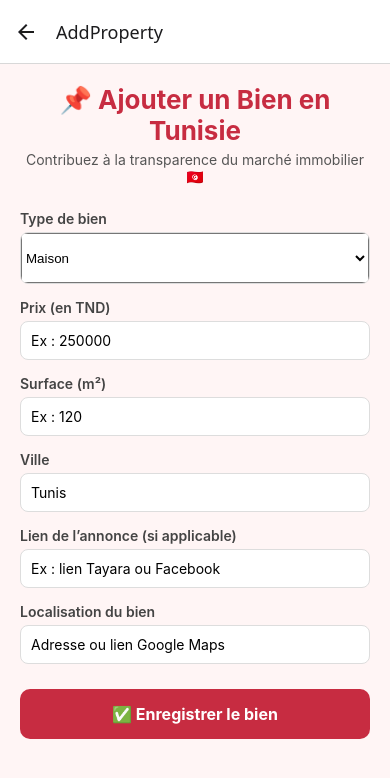
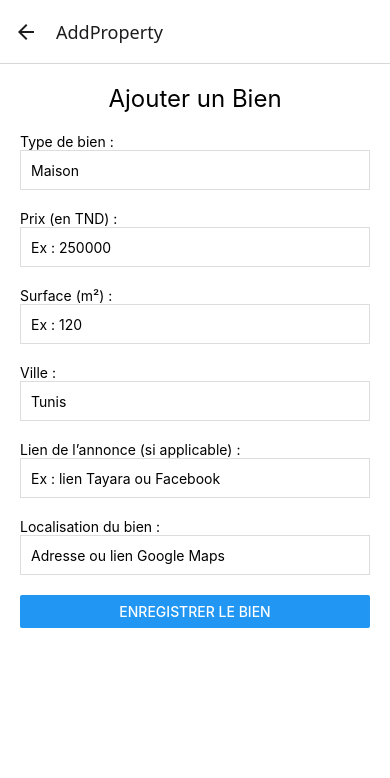
Before and after one commit to Rayanne92/real-estate-tunisia, a React Native app in the folder real-estate-tunisia/: screen /AddProperty in a window 390 px wide. Shown: the top 778 px of the page. Built offline with nearby package versions, Linux system fonts and the light colour scheme.

Commit message:
Page AddProperty GOOD

```diff
--- a/real-estate-tunisia/screens/AddPropertyScreen.js
+++ b/real-estate-tunisia/screens/AddPropertyScreen.js
@@ -1,15 +1,7 @@
 // screens/AddPropertyScreen.js
 
 import React, { useState } from 'react';
-import {
-  View,
-  Text,
-  TextInput,
-  TouchableOpacity,
-  StyleSheet,
-  ScrollView,
-} from 'react-native';
-import { Picker } from '@react-native-picker/picker';
+import { View, Text, TextInput, Button, StyleSheet } from 'react-native';
 
 const AddPropertyScreen = () => {
   const [propertyType, setPropertyType] = useState('Maison');
@@ -38,27 +30,17 @@ const AddPropertyScreen = () => {
   };
 
   return (
-    <ScrollView contentContainerStyle={styles.container}>
-      <Text style={styles.title}>📌 Ajouter un Bien en Tunisie</Text>
-      <Text style={styles.subtitle}>
-        Contribuez à la transparence du marché immobilier 🇹🇳
-      </Text>
+    <View style={styles.container}>
+      <Text style={styles.title}>Ajouter un Bien</Text>
 
-      <Text style={styles.label}>Type de bien</Text>
-      <View style={styles.pickerWrapper}>
-        <Picker
-          selectedValue={propertyType}
-          style={styles.picker}
-          onValueChange={(itemValue) => setPropertyType(itemValue)}
-        >
-          <Picker.Item label="Maison" value="Maison" />
-          <Picker.Item label="Terrain" value="Terrain" />
-          <Picker.Item label="Local commercial" value="Local" />
-          <Picker.Item label="Appartement" value="Appartement" />
-        </Picker>
-      </View>
+      <Text>Type de bien :</Text>
+      <TextInput
+        style={styles.input}
+        value={propertyType}
+        onChangeText={setPropertyType}
+      />
 
-      <Text style={styles.label}>Prix (en TND)</Text>
+      <Text>Prix (en TND) :</Text>
       <TextInput
         style={styles.input}
         keyboardType="numeric"
@@ -67,7 +49,7 @@ const AddPropertyScreen = () => {
         onChangeText={setPrice}
       />
 
-      <Text style={styles.label}>Surface (m²)</Text>
+      <Text>Surface (m²) :</Text>
       <TextInput
         style={styles.input}
         keyboardType="numeric"
@@ -76,7 +58,7 @@ const AddPropertyScreen = () => {
         onChangeText={setSurface}
       />
 
-      <Text style={styles.label}>Ville</Text>
+      <Text>Ville :</Text>
       <TextInput
         style={styles.input}
         placeholder="Ex : Sfax, Nabeul, etc."
@@ -84,7 +66,7 @@ const AddPropertyScreen = () => {
         onChangeText={setCity}
       />
 
-      <Text style={styles.label}>Lien de l’annonce (si applicable)</Text>
+      <Text>Lien de l’annonce (si applicable) :</Text>
       <TextInput
         style={styles.input}
         placeholder="Ex : lien Tayara ou Facebook"
@@ -92,7 +74,7 @@ const AddPropertyScreen = () => {
         onChangeText={setLink}
       />
 
-      <Text style={styles.label}>Localisation du bien</Text>
+      <Text>Localisation du bien :</Text>
       <TextInput
         style={styles.input}
         placeholder="Adresse ou lien Google Maps"
@@ -100,68 +82,28 @@ const AddPropertyScreen = () => {
         onChangeText={setLocation}
       />
 
-      <TouchableOpacity style={styles.button} onPress={handleAddProperty}>
-        <Text style={styles.buttonText}>✅ Enregistrer le bien</Text>
-      </TouchableOpacity>
-    </ScrollView>
+      <Button title="Enregistrer le bien" onPress={handleAddProperty} />
+    </View>
   );
 };
 
 const styles = StyleSheet.create({
   container: {
+    flex: 1,
     padding: 20,
-    backgroundColor: '#FFF5F5',
-    flexGrow: 1,
+    backgroundColor: '#fff',
   },
   title: {
-    fontSize: 26,
-    fontWeight: 'bold',
-    color: '#C72C41',
+    fontSize: 24,
     textAlign: 'center',
-    marginBottom: 5,
-  },
-  subtitle: {
-    fontSize: 14,
-    color: '#555',
-    textAlign: 'center',
-    marginBottom: 25,
-  },
-  label: {
-    fontSize: 14,
-    marginBottom: 5,
-    fontWeight: '600',
-    color: '#444',
+    marginBottom: 20,
   },
   input: {
-    backgroundColor: '#fff',
+    height: 40,
     borderColor: '#ddd',
     borderWidth: 1,
-    borderRadius: 8,
-    padding: 10,
-    marginBottom: 15,
-  },
-  pickerWrapper: {
-    borderColor: '#ddd',
-    borderWidth: 1,
-    borderRadius: 8,
-    marginBottom: 15,
-    overflow: 'hidden',
-  },
-  picker: {
-    height: 50,
-    width: '100%',
-  },
-  button: {
-    backgroundColor: '#C72C41',
-    padding: 15,
-    borderRadius: 10,
-    alignItems: 'center',
-    marginTop: 10,
-  },
-  buttonText: {
-    color: '#fff',
-    fontWeight: '700',
-    fontSize: 16,
+    marginBottom: 20,
+    paddingLeft: 10,
   },
 });
 
```
Also changed, not shown: 1 other file (tests, documents, lock files or other folders).
